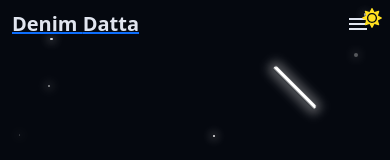
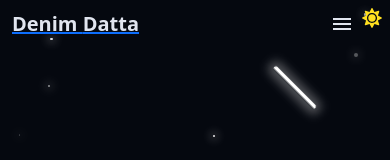
Before and after one commit to denimdatta/denimdatta.github.io, a React (Vite) app: page / in a window 390 px wide. Shown: the top 160 px of the page. Built offline with nearby package versions, Linux system fonts and the light colour scheme.

Commit message:
Modify NavBar Padding to Show Toggle in Mobile

```diff
--- a/src/components/Navigation.tsx
+++ b/src/components/Navigation.tsx
@@ -53,7 +53,7 @@ function Navigation() {
                 {/* mobile nav */}
                 <button
                     onClick={() => setIsMenuOpen((prev) => !prev)}
-                    className="md:hidden p-2 text-foreground z-50"
+                    className="md:hidden py-2 px-4 text-foreground z-50"
                     aria-label={isMenuOpen ? "Close Menu" : "Open Menu"}
                 >
                     {isMenuOpen ? <IoMdCloseCircleOutline size={24}/> : <IoMdMenu size={24}/>}{" "}
```
